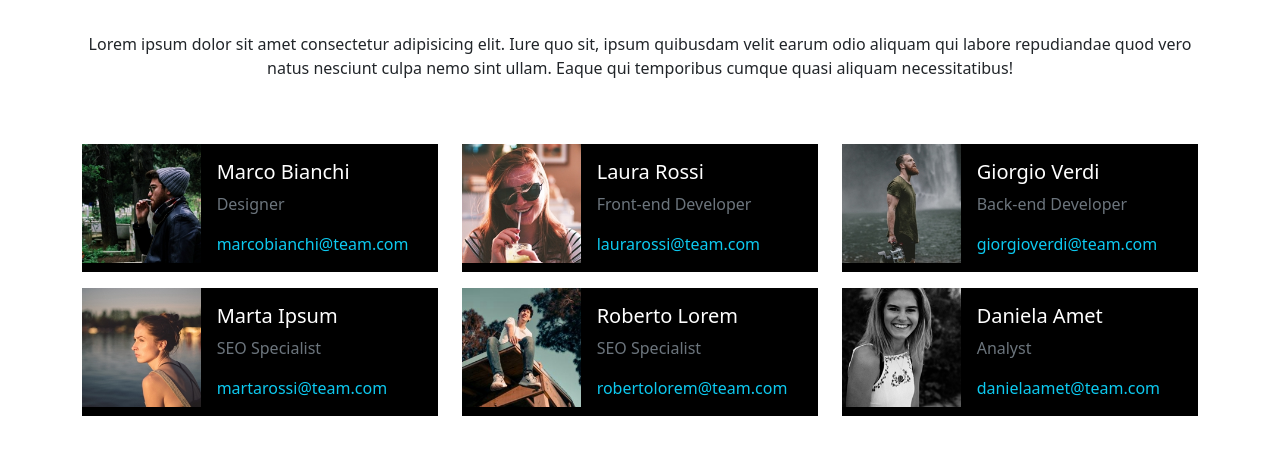
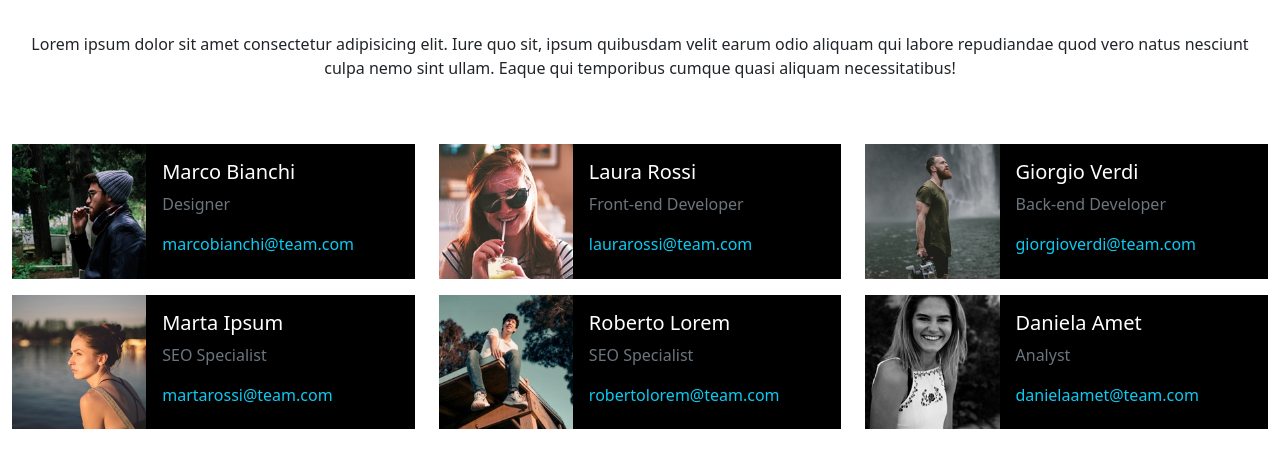
Before and after one commit to MauroBorzi/js-our-team, a plain HTML site: page index.html in a window 1280 px wide. Shown: the part 110-578 px from the top of the page. Drawn offline with nearby package versions, Linux system fonts and the light colour scheme.

Commit message:
[add]bonusResponsive

```diff
--- a/index.html
+++ b/index.html
@@ -11,7 +11,7 @@
 </head>
 
 <body>
-  <div class="container">
+  <div class="container-fluid">
     <div class="row">
       <div class="col-12 text-center pt-5">
         <h2 class="myText-color fw-bold">Meet our Team</h2>
@@ -21,7 +21,7 @@
           quasi aliquam necessitatibus!</p>
       </div>
     </div>
-    <div id="team-member" class="row row-cols-md-2 row-cols-lg-3">
+    <div id="team-member" class="row row-cols-md-2 row-cols-xl-3">
     </div>
   </div>
   <script src="./assets/js/script.js"></script>
```
